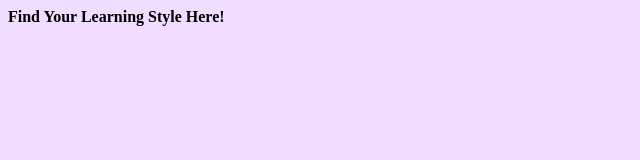
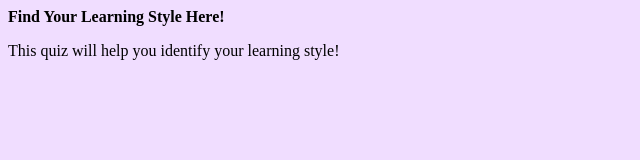
Before and after one commit to NRaj6/learningstyles, a plain HTML site: page index.html in a window 1280 px wide. Shown: the whole page, without its empty margins (0-640 px from the left). Drawn offline with Linux system fonts and the light colour scheme.

Commit message:
Update index.html

```diff
--- a/index.html
+++ b/index.html
@@ -18,6 +18,7 @@
 
 
 <body>
+<p>This quiz will help you identify your learning style!</p>
 
  <script>
 	var myQuestions = [
```
